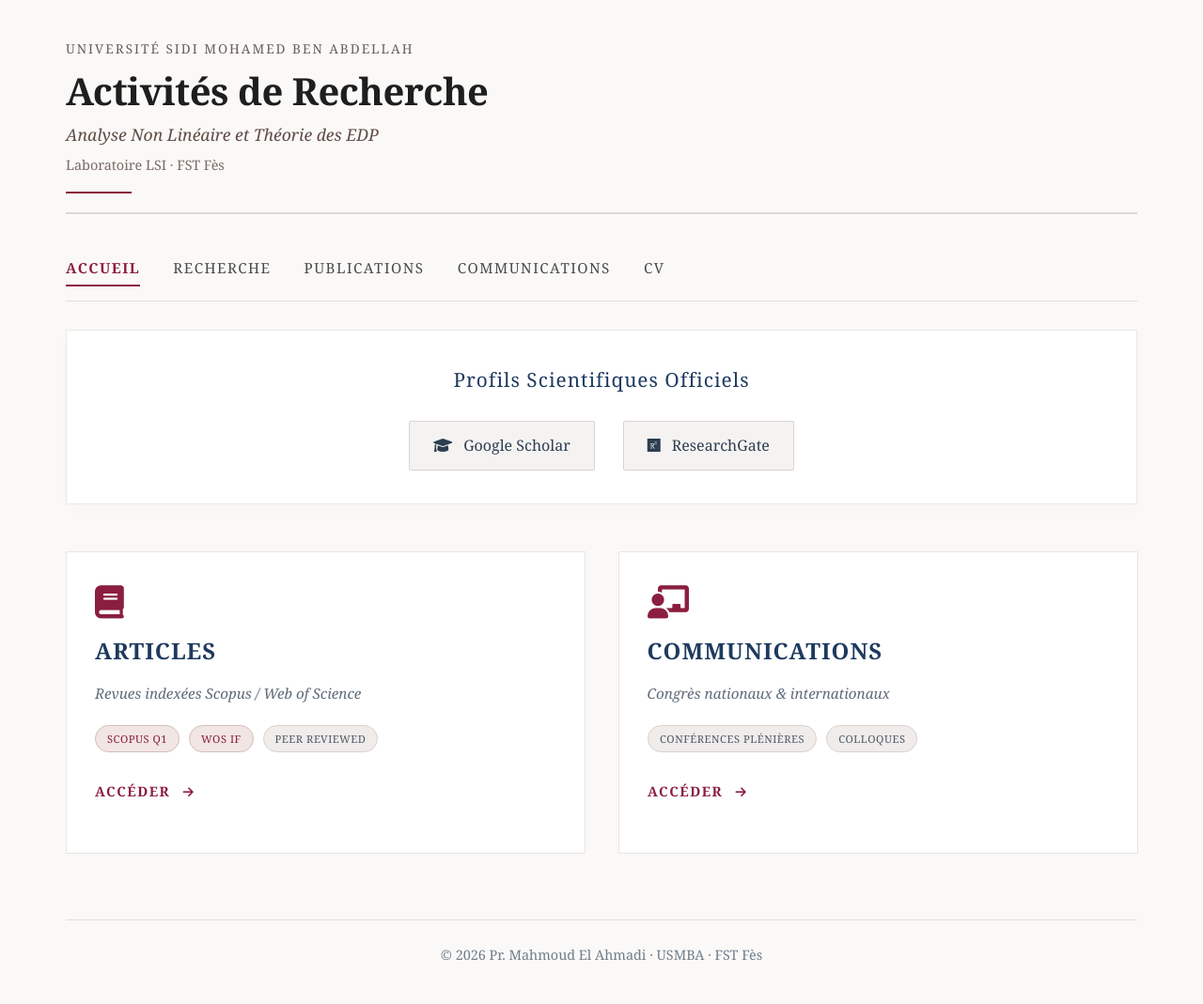
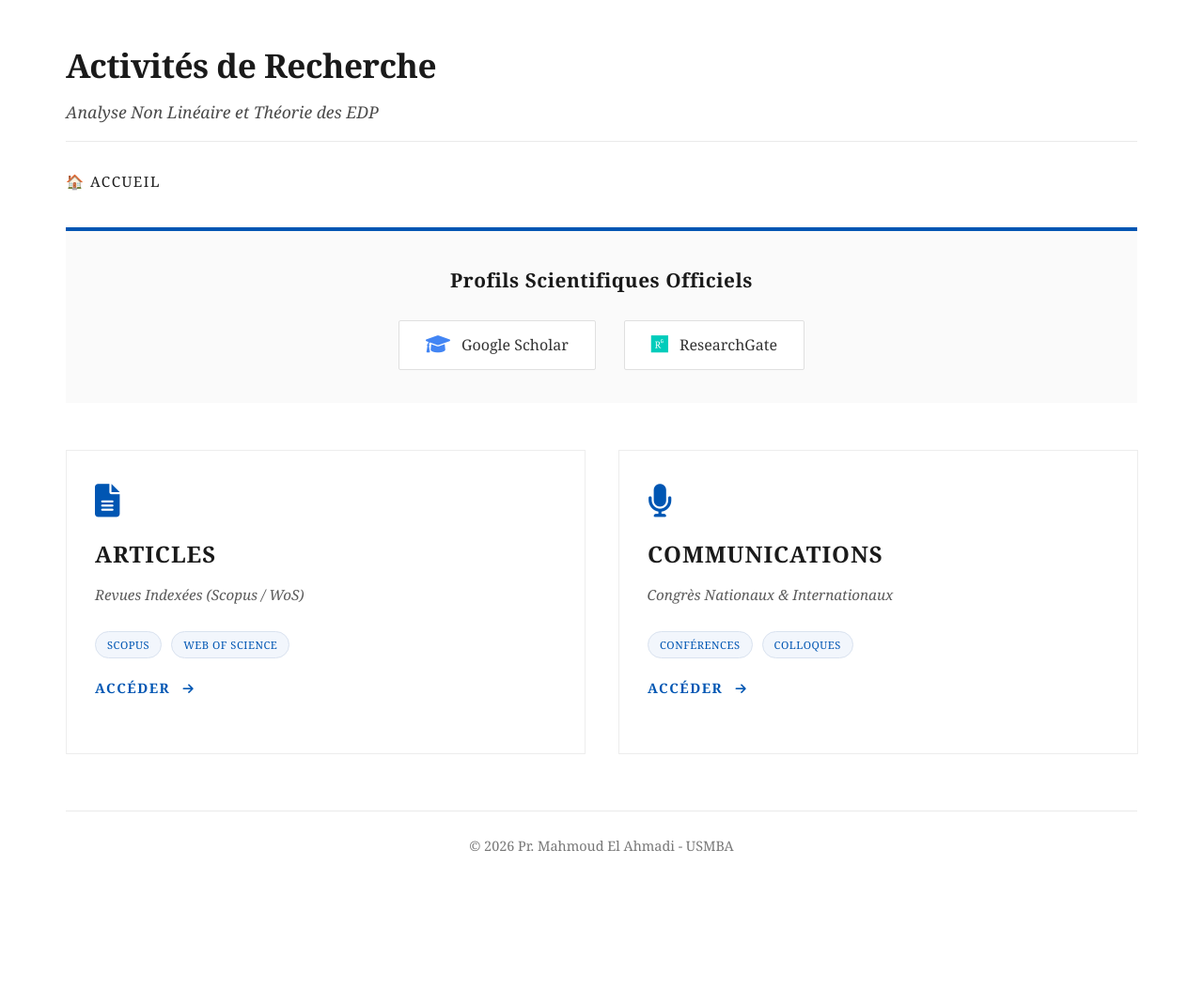
Before and after one commit to mahmoudmath/mahmoudmath.github.io, a Jekyll site: the page recherche.html, which Jekyll copies as it is, in a window 1280 px wide. Shown: the whole page at 94% size. Built offline with Jekyll 4.4.1, drawn with Linux system fonts in a browser that asks for light colours; after the commit the page ends 953 px from its top, so only the background shows below that.

Commit message:
Update recherche.html

```diff
--- a/recherche.html
+++ b/recherche.html
@@ -26,9 +26,9 @@ j=d.createElement(s),dl=l!='dataLayer'?'&l='+l:'';j.async=true;j.src=
         }
 
         body {
-            font-family: Georgia, 'Times New Roman', Palatino, serif;
-            background-color: #faf9f7;
-            color: #2c3e50;
+            font-family: 'Georgia', 'Times New Roman', Palatino, serif;
+            background-color: white;
+            color: #1e1e1e;
             line-height: 1.7;
         }
 
@@ -38,101 +38,65 @@ j=d.createElement(s),dl=l!='dataLayer'?'&l='+l:'';j.async=true;j.src=
             padding: 40px 30px;
         }
 
-        /* Header académique */
-        .academic-header {
-            margin-bottom: 30px;
-            padding-bottom: 20px;
-            border-bottom: 2px solid #e0d6d2;
-            position: relative;
-        }
-
-        .institution {
-            font-size: 0.85rem;
-            text-transform: uppercase;
-            letter-spacing: 2px;
-            color: #6a5c56;
-            margin-bottom: 10px;
-            font-weight: 400;
+        /* Header inchangé */
+        .professor-header {
+            margin-bottom: 20px;
+            padding-bottom: 15px;
+            border-bottom: 1px solid #eaeaea;
         }
 
         .professor-name {
-            font-size: 2.5rem;
+            font-size: 2.2rem;
             font-weight: 600;
-            color: #1e1e1e;
+            color: #1a1a1a;
+            margin-bottom: 5px;
             letter-spacing: -0.5px;
-            margin-bottom: 8px;
-            line-height: 1.2;
         }
 
         .professor-title {
             font-size: 1.1rem;
-            color: #5e4b44;
+            color: #4a4a4a;
+            font-weight: 400;
             font-style: italic;
-            font-weight: 400;
-            margin-bottom: 5px;
         }
 
-        .laboratory {
-            font-size: 0.9rem;
-            color: #7a6a64;
-            margin-top: 5px;
-        }
-
-        .academic-separator {
-            width: 70px;
-            height: 2px;
-            background-color: #8b1e3f;
-            margin-top: 15px;
-        }
-
-        /* Navigation académique */
+        /* Navigation inchangée */
         .academic-nav {
-            display: flex;
-            gap: 35px;
-            margin: 40px 0 30px;
-            padding-bottom: 15px;
-            border-bottom: 1px solid #e2dcd9;
+            margin: 25px 0 30px;
         }
 
         .academic-nav a {
             text-decoration: none;
-            color: #4a4a4a;
+            color: #1a1a1a;
             font-size: 0.95rem;
             text-transform: uppercase;
             letter-spacing: 1.5px;
-            font-weight: 400;
+            font-weight: 500;
             padding: 5px 0;
             transition: color 0.2s;
-            border-bottom: 2px solid transparent;
+            display: inline-block;
         }
 
         .academic-nav a:hover {
-            color: #8b1e3f;
-            border-bottom-color: #8b1e3f;
+            color: #0056b3;
         }
 
-        .academic-nav a.active {
-            color: #8b1e3f;
-            border-bottom-color: #8b1e3f;
-            font-weight: 600;
-        }
-
-        /* Section profils scientifiques */
+        /* Section profils - amélioration légère */
         .presentation {
-            background-color: white;
+            background-color: #fafafa;
             padding: 35px 30px;
-            margin-bottom: 45px;
-            border: 1px solid #ede8e5;
-            box-shadow: 0 5px 15px rgba(0,0,0,0.02);
+            margin-bottom: 50px;
+            border-top: 4px solid #0056b3;
+            border-left: none;
             text-align: center;
         }
 
         .presentation h3 {
             font-size: 1.3rem;
-            font-weight: 500;
-            color: #1e3a5f;
+            font-weight: 600;
+            color: #1a1a1a;
             margin-bottom: 25px;
-            letter-spacing: 1px;
+            letter-spacing: 0.5px;
         }
 
         .research-links {
@@ -146,90 +110,91 @@ j=d.createElement(s),dl=l!='dataLayer'?'&l='+l:'';j.async=true;j.src=
             display: inline-flex;
             align-items: center;
             gap: 12px;
-            padding: 12px 25px;
-            background-color: #f5f3f2;
-            border: 1px solid #dbd3d0;
+            padding: 12px 28px;
+            background-color: white;
+            border: 1px solid #e0e0e0;
             text-decoration: none;
-            color: #2c3e50;
+            color: #333;
             font-size: 1rem;
-            transition: all 0.2s;
+            transition: all 0.25s;
             border-radius: 2px;
         }
 
         .btn-scientific:hover {
-            background-color: white;
-            border-color: #8b1e3f;
-            color: #8b1e3f;
+            border-color: #0056b3;
+            background-color: #f5f9ff;
             transform: translateY(-2px);
+            box-shadow: 0 4px 10px rgba(0,0,0,0.02);
         }
 
-        /* Grille ressources */
+        .btn-scientific i {
+            font-size: 1.3em;
+        }
+
+        /* Grille ressources - amélioration style */
         .resources-grid {
             display: grid;
             grid-template-columns: repeat(2, 1fr);
             gap: 35px;
-            margin: 50px 0;
+            margin: 40px 0 30px;
         }
 
         .resource-card {
             background-color: white;
             padding: 35px 30px;
             text-decoration: none;
-            border: 1px solid #eae5e2;
-            transition: all 0.25s;
-            position: relative;
-            display: block;
+            border: 1px solid #ededed;
+            transition: all 0.25s ease;
+            display: flex;
+            flex-direction: column;
+            align-items: flex-start;
         }
 
         .resource-card:hover {
-            border-color: #c0b7b2;
-            box-shadow: 0 10px 25px rgba(106, 76, 62, 0.05);
-            transform: translateY(-3px);
+            border-color: #c0c0c0;
+            box-shadow: 0 10px 25px rgba(0,86,179,0.04);
+            transform: translateY(-4px);
         }
 
         .resource-card i {
             font-size: 2.2rem;
-            color: #8b1e3f;
-            margin-bottom: 15px;
+            color: #0056b3;
+            margin-bottom: 20px;
         }
 
         .resource-card h3 {
             font-size: 1.5rem;
             font-weight: 600;
-            color: #1e3a5f;
-            margin-bottom: 12px;
+            color: #1a1a1a;
+            margin-bottom: 10px;
             letter-spacing: 1px;
         }
 
         .resource-card p {
-            color: #5e6b7a;
+            color: #5a5a5a;
             font-size: 0.95rem;
-            margin-bottom: 20px;
+            margin-bottom: 15px;
             font-style: italic;
         }
 
+        /* Badges Scopus/WoS */
         .badge-container {
             display: flex;
             gap: 10px;
-            margin: 15px 0;
+            margin: 10px 0 5px;
             flex-wrap: wrap;
         }
 
         .badge {
             font-size: 0.7rem;
             padding: 4px 12px;
-            background-color: #f0ecea;
-            color: #4e5b68;
+            background-color: #f2f6fc;
+            color: #0056b3;
             border-radius: 20px;
             letter-spacing: 0.5px;
-            border: 1px solid #d9d2ce;
+            border: 1px solid #d9e2ef;
             text-transform: uppercase;
-        }
-
-        .badge-scopus {
-            background-color: #f1e6e4;
-            border-color: #d4bcb6;
-            color: #8b1e3f;
+            font-weight: 500;
         }
 
         .btn-access {
@@ -239,34 +204,33 @@ j=d.createElement(s),dl=l!='dataLayer'?'&l='+l:'';j.async=true;j.src=
             font-weight: 600;
             text-transform: uppercase;
             letter-spacing: 1.5px;
-            color: #8b1e3f;
+            color: #0056b3;
             border-bottom: 2px solid transparent;
-            padding-bottom: 5px;
+            padding-bottom: 4px;
             transition: border 0.2s;
         }
 
         .resource-card:hover .btn-access {
-            border-bottom-color: #8b1e3f;
+            border-bottom-color: #0056b3;
         }
 
         .btn-access i {
             font-size: 0.8rem;
             margin-left: 8px;
-            color: #8b1e3f;
+            color: #0056b3;
         }
 
-        /* Footer */
+        /* Footer inchangé */
         .professor-footer {
-            margin-top: 70px;
+            margin-top: 60px;
             padding-top: 25px;
-            border-top: 1px solid #e2dcd9;
+            border-top: 1px solid #eaeaea;
             text-align: center;
         }
 
         .signature {
             font-size: 0.9rem;
-            color: #6f7d8a;
-            font-style: normal;
+            color: #777;
         }
 
         /* Responsive */
@@ -275,13 +239,17 @@ j=d.createElement(s),dl=l!='dataLayer'?'&l='+l:'';j.async=true;j.src=
                 grid-template-columns: 1fr;
             }
 
-            .academic-nav {
-                flex-wrap: wrap;
-                gap: 20px;
+            .professor-name {
+                font-size: 1.8rem;
             }
 
-            .professor-name {
-                font-size: 2rem;
+            .container {
+                padding: 30px 20px;
+            }
+
+            .research-links {
+                flex-direction: column;
+                align-items: center;
             }
         }
     </style>
@@ -292,69 +260,61 @@ j=d.createElement(s),dl=l!='dataLayer'?'&l='+l:'';j.async=true;j.src=
 height="0" width="0" style="display:none;visibility:hidden"></iframe></noscript>
 <!-- End Google Tag Manager (noscript) -->
     <div class="container">
-        <!-- Header académique avec institution -->
-        <div class="academic-header">
-            <div class="institution">Université Sidi Mohamed Ben Abdellah</div>
+        <!-- Header inchangé -->
+        <header class="professor-header" data-aos="fade-down">
             <div class="professor-name">Activités de Recherche</div>
             <div class="professor-title">Analyse Non Linéaire et Théorie des EDP</div>
-            <div class="laboratory">Laboratoire LSI · FST Fès</div>
-            <div class="academic-separator"></div>
-        </div>
+        </header>
 
-        <!-- Navigation académique complète -->
-        <nav class="academic-nav">
-            <a href="index.html" class="active">Accueil</a>
-            <a href="recherche.html">Recherche</a>
-            <a href="publications.html">Publications</a>
-            <a href="communications.html">Communications</a>
-            <a href="cv.html">CV</a>
+        <!-- Navigation inchangée -->
+        <nav class="academic-nav" data-aos="fade-up">
+            <a href="index.html">🏠 ACCUEIL</a>
         </nav>
 
-        <!-- Section profils scientifiques -->
+        <!-- Section profils - inchangée structure -->
         <div class="presentation" data-aos="fade-up">
             <h3>Profils Scientifiques Officiels</h3>
             <div class="research-links">
                 <a href="https://scholar.google.com/citations?user=UxwjIW8AAAAJ&hl=fr" target="_blank" class="btn-scientific">
-                    <i class="fa-solid fa-graduation-cap"></i> Google Scholar
+                    <i class="fa-solid fa-graduation-cap" style="color: #4285F4;"></i> Google Scholar
                 </a>
                 <a href="https://www.researchgate.net/profile/Mahmoud-El-Ahmadi" target="_blank" class="btn-scientific">
-                    <i class="fa-brands fa-researchgate"></i> ResearchGate
+                    <i class="fa-brands fa-researchgate" style="color: #00ccbb;"></i> ResearchGate
                 </a>
             </div>
         </div>
 
-        <!-- Grille des ressources académiques -->
+        <!-- Grille ressources - améliorée -->
         <div class="resources-grid">
-            <!-- Articles -->
+            <!-- ARTICLES -->
             <a href="articles.html" class="resource-card" data-aos="zoom-in">
-                <i class="fa-solid fa-book"></i>
+                <i class="fa-solid fa-file-alt"></i>
                 <h3>ARTICLES</h3>
-                <p>Revues indexées Scopus / Web of Science</p>
+                <p>Revues Indexées (Scopus / WoS)</p>
                 <div class="badge-container">
-                    <span class="badge badge-scopus">Scopus Q1</span>
-                    <span class="badge badge-scopus">WoS IF</span>
-                    <span class="badge">Peer reviewed</span>
+                    <span class="badge">Scopus</span>
+                    <span class="badge">Web of Science</span>
                 </div>
                 <span class="btn-access">Accéder <i class="fa-solid fa-arrow-right"></i></span>
             </a>
 
-            <!-- Communications -->
+            <!-- COMMUNICATIONS -->
             <a href="communications.html" class="resource-card" data-aos="zoom-in" data-aos-delay="200">
-                <i class="fa-solid fa-chalkboard-user"></i>
+                <i class="fa-solid fa-microphone"></i>
                 <h3>COMMUNICATIONS</h3>
-                <p>Congrès nationaux & internationaux</p>
+                <p>Congrès Nationaux & Internationaux</p>
                 <div class="badge-container">
-                    <span class="badge">Conférences plénières</span>
+                    <span class="badge">Conférences</span>
                     <span class="badge">Colloques</span>
                 </div>
                 <span class="btn-access">Accéder <i class="fa-solid fa-arrow-right"></i></span>
             </a>
         </div>
 
-        <!-- Footer -->
+        <!-- Footer inchangé -->
         <footer class="professor-footer">
             <div class="signature">
-                <p>© 2026 Pr. Mahmoud El Ahmadi · USMBA · FST Fès</p>
+                <p>© 2026 Pr. Mahmoud El Ahmadi - USMBA</p>
             </div>
         </footer>
     </div>
```
Also changed, not shown: other parts of recherche.html (+2 -2 lines).
